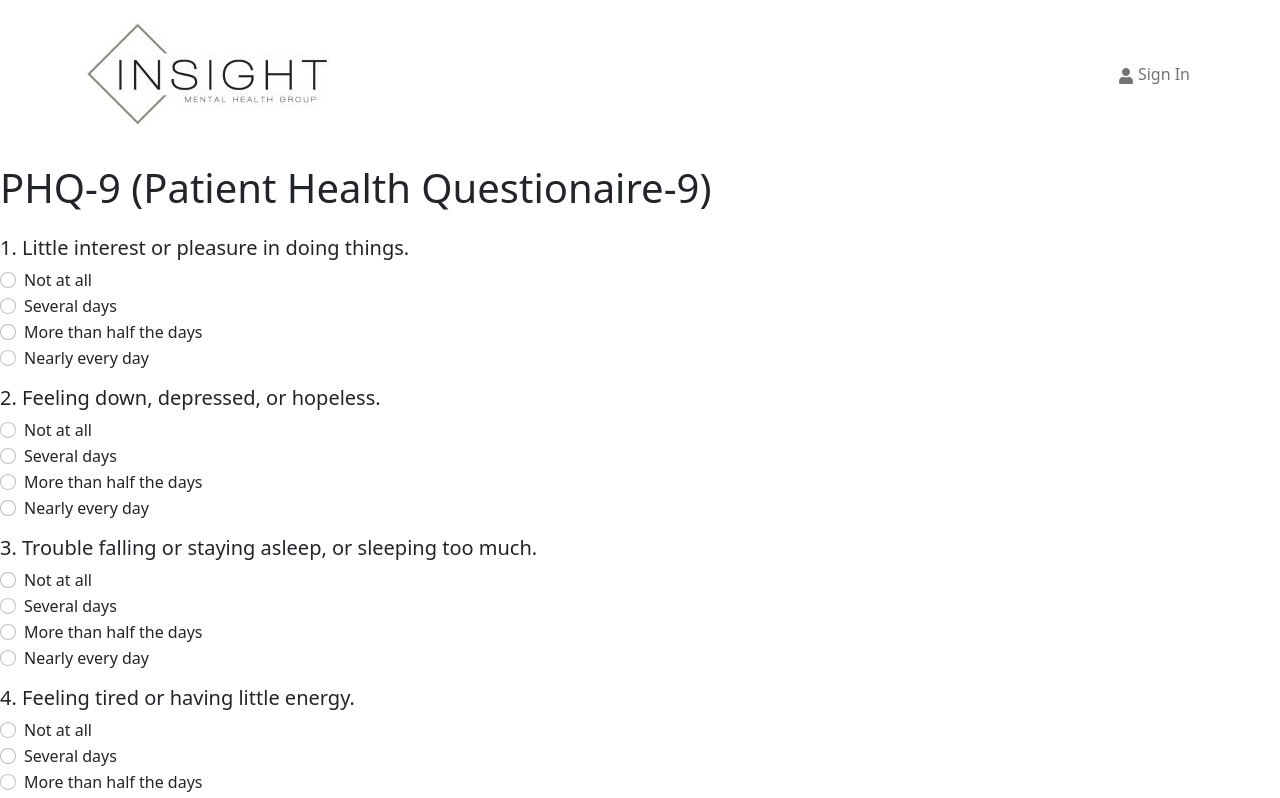
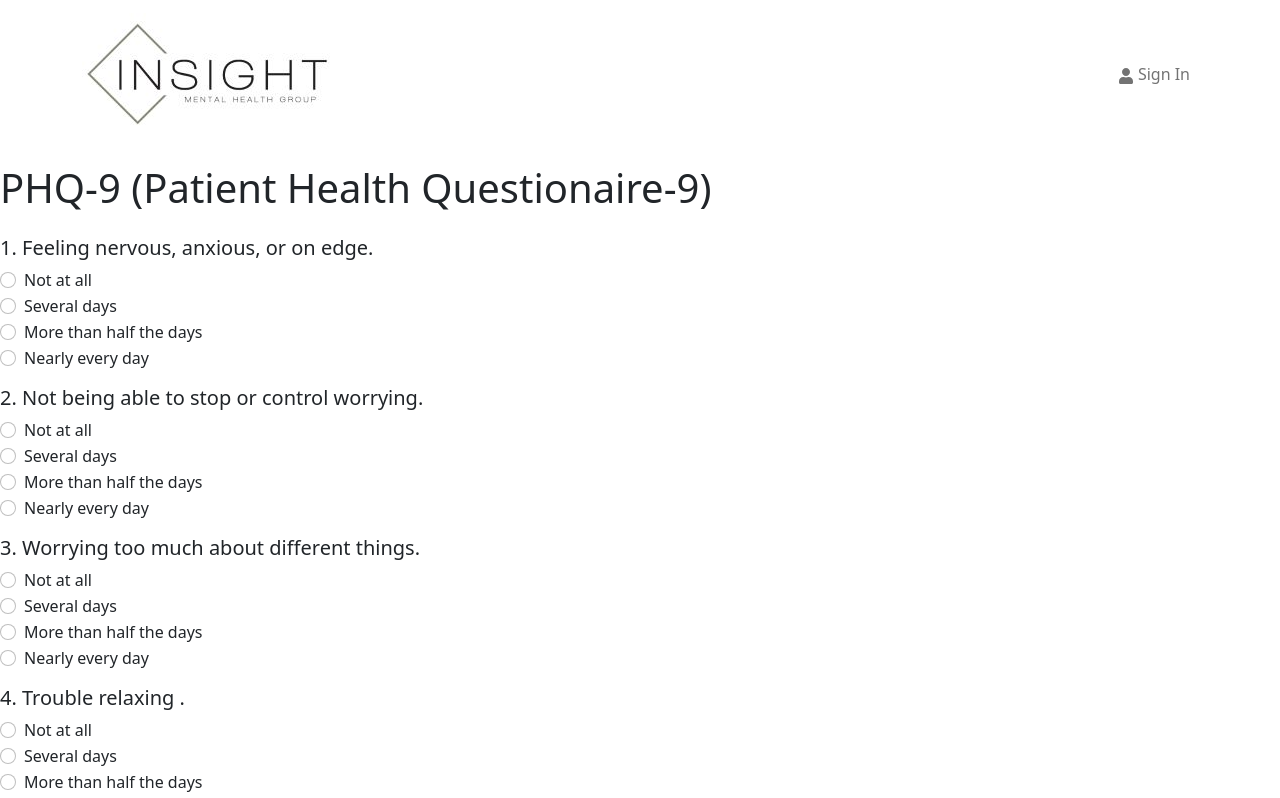
Before and after one commit to sfinnie5/mentalhealthassessments, a React (Create React App) app in the folder frontend/: page / in a window 1280 px wide. Shown: the top 798 px of the page. Built offline with nearby package versions, Linux system fonts and the light colour scheme.

Commit message:
added GAD7Form component, updated App.js

```diff
--- a/frontend/src/App.js
+++ b/frontend/src/App.js
@@ -1,7 +1,8 @@
 import { Col } from 'reactstrap'
 import Header from './components/Header'
 import Footer from './components/Footer'
-import Phq9Form from './components/Phq9Form'
+// import Phq9Form from './components/Phq9Form'
+import GAD7Form from './components/GAD7Form'
 import { useState } from 'react'
 
 let nextId = 1
@@ -30,7 +31,8 @@ const App = () => {
                     <h1>PHQ-9 (Patient Health Questionaire-9)</h1>
                 </Col>
             </main>
-            <Phq9Form onSubmit={handleSubmit} />
+            {/* <Phq9Form onSubmit={handleSubmit} /> */}
+            <GAD7Form onSubmit={handleSubmit} />
             <div className='assessment-list'>
                 <h2>Prior Assessments:</h2>
                 {submissionList}
--- /dev/null
+++ b/frontend/src/components/GAD7Form.jsx
@@ -0,0 +1,121 @@
+import { Form, FormGroup, Label, Button, Input } from 'reactstrap'
+import { useState } from 'react'
+import SubmitModal from './SubmitModal'
+
+const GAD7Form = ({ onSubmit }) => {
+    const [answers, setAnswers] = useState({})
+    const [showModal, setShowModal] = useState(false)
+    const questionsGad7 = [
+        {
+            id: 1,
+            text: '1. Feeling nervous, anxious, or on edge.',
+            answers: [
+                { text: 'Not at all', value: '0' },
+                { text: 'Several days', value: '1' },
+                { text: 'More than half the days', value: '2' },
+                { text: 'Nearly every day', value: '3' },
+            ],
+        },
+        {
+            id: 2,
+            text: '2. Not being able to stop or control worrying.',
+            answers: [
+                { text: 'Not at all', value: '0' },
+                { text: 'Several days', value: '1' },
+                { text: 'More than half the days', value: '2' },
+                { text: 'Nearly every day', value: '3' },
+            ],
+        },
+        {
+            id: 3,
+            text: '3. Worrying too much about different things.',
+            answers: [
+                { text: 'Not at all', value: '0' },
+                { text: 'Several days', value: '1' },
+                { text: 'More than half the days', value: '2' },
+                { text: 'Nearly every day', value: '3' },
+            ],
+        },
+        {
+            id: 4,
+            text: '4. Trouble relaxing .',
+            answers: [
+                { text: 'Not at all', value: '0' },
+                { text: 'Several days', value: '1' },
+                { text: 'More than half the days', value: '2' },
+                { text: 'Nearly every day', value: '3' },
+            ],
+        },
+        {
+            id: 5,
+            text: '5.  Being so restless that it is hard to sit still .',
+            answers: [
+                { text: 'Not at all', value: '0' },
+                { text: 'Several days', value: '1' },
+                { text: 'More than half the days', value: '2' },
+                { text: 'Nearly every day', value: '3' },
+            ],
+        },
+        {
+            id: 6,
+            text: '6. Becoming easily annoyed or irritable.',
+            answers: [
+                { text: 'Not at all', value: '0' },
+                { text: 'Several days', value: '1' },
+                { text: 'More than half the days', value: '2' },
+                { text: 'Nearly every day', value: '3' },
+            ],
+        },
+        {
+            id: 7,
+            text: '7. Feeling afraid, as if something awful might happen.',
+            answers: [
+                { text: 'Not at all', value: '0' },
+                { text: 'Several days', value: '1' },
+                { text: 'More than half the days', value: '2' },
+                { text: 'Nearly every day', value: '3' },
+            ],
+        }
+    ]
+
+    const handleChange = (e) => {
+        setAnswers({ ...answers, [e.target.name]: +e.target.value })
+    }
+
+    const handleSubmit = (e) => {
+        e.preventDefault()
+        onSubmit(answers)
+        setShowModal(true)
+    }
+
+    const closeModal = () => {
+        setShowModal(false)
+    }
+
+    return (
+        <Form onSubmit={handleSubmit}>
+            {questionsGad7.map((question) => (
+                <FormGroup key={question.id}>
+                    <h5>{question.text}</h5>
+                    {question.answers.map((answer) => (
+                        <FormGroup check key={answer.value}>
+                            <Label check>
+                                <Input
+                                    onChange={handleChange}
+                                    type='radio'
+                                    name={`question-${question.id}`}
+                                    value={answer.value}
+                                />{' '}
+                                {answer.text}
+                            </Label>
+                        </FormGroup>
+                    ))}
+                </FormGroup>
+            ))}
+            <Button type='submit'>Submit</Button>
+            {showModal && <SubmitModal onCloseModal={closeModal} />}
+        </Form>
+    )
+}
+
+export default GAD7Form
```
